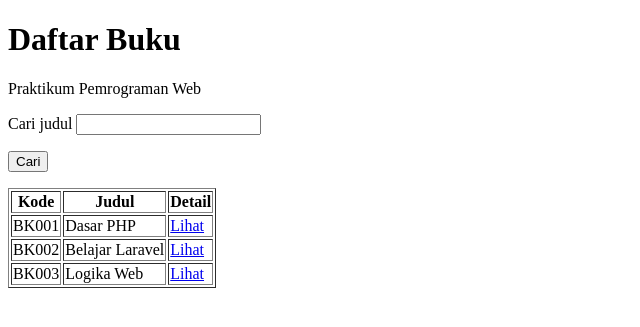
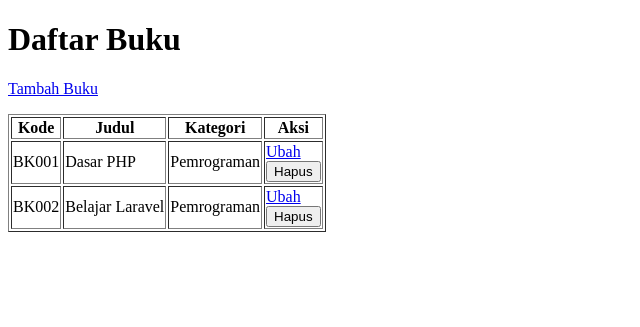
Before and after one commit to Arif-2208/praktikum-web-modul9-2401020106, a Laravel app: page /buku in a window 1280 px wide. Shown: the top 327 px of the page, without its empty margins (0-640 px from the left). Run offline with Laravel 12, Linux system fonts and the light colour scheme; data comes from the database, SQL or seed files in the repository.

Commit message:
Modul 10: Migration, Eloquent, dan CRUD Buku

```diff
--- a/app/Http/Controllers/BukuController.php
+++ b/app/Http/Controllers/BukuController.php
@@ -2,27 +2,55 @@
 namespace App\Http\Controllers;
 
 use App\Models\Buku;
+use App\Models\Kategori;
 use Illuminate\Http\Request;
 use Illuminate\View\View;
+use Illuminate\Http\RedirectResponse;
+use Illuminate\Validation\Rule;
 
 class BukuController extends Controller
 {
-    public function index(Request $request): View
+    public function index(): View
     {
-        $cari = trim((string) $request->query('cari', ''));
-        $buku = array_values(array_filter(Buku::contoh(),
-            fn ($item) => $cari === '' || stripos($item['judul'], $cari) !== false
-        ));
-        return view('buku.index', compact('buku', 'cari'));
+        return view('buku.index', [
+            'bukus' => Buku::with('kategori')->orderBy('id')->get()
+        ]);
     }
-
-    public function show(string $kode): View
+    public function create(): View
     {
-        foreach (Buku::contoh() as $item) {
-            if ($item['kode'] === $kode) {
-                return view('buku.show', ['buku' => $item]);
-            }
-        }
-        abort(404);
+        return view('buku.form', [
+            'buku' => new Buku(), 'kategoris' => Kategori::orderBy('nama')->get()
+        ]);
+    }
+    public function store(Request $request): RedirectResponse
+    {
+        $data = $request->validate([
+            'kode' => ['required','max:10','unique:bukus,kode'],
+            'judul' => ['required','max:255'],
+            'kategori_id' => ['required','exists:kategoris,id'],
+        ]);
+        Buku::create($data);
+        return redirect()->route('buku.index')->with('status','Buku ditambahkan.');
+    }
+    public function edit(Buku $buku): View
+    {
+        return view('buku.form', [
+            'buku' => $buku, 'kategoris' => Kategori::orderBy('nama')->get()
+        ]);
+    }
+    public function update(Request $request, Buku $buku): RedirectResponse
+    {
+        $data = $request->validate([
+            'kode' => ['required','max:10',Rule::unique('bukus','kode')->ignore($buku->id)],
+            'judul' => ['required','max:255'],
+            'kategori_id' => ['required','exists:kategoris,id'],
+        ]);
+        $buku->update($data);
+        return redirect()->route('buku.index')->with('status','Buku diperbarui.');
+    }
+    public function destroy(Buku $buku): RedirectResponse
+    {
+        $buku->delete();
+        return redirect()->route('buku.index')->with('status','Buku dihapus.');
     }
 }
--- a/app/Models/Buku.php
+++ b/app/Models/Buku.php
@@ -2,15 +2,14 @@
 namespace App\Models;
 
 use Illuminate\Database\Eloquent\Model;
+use Illuminate\Database\Eloquent\Relations\BelongsTo;
 
 class Buku extends Model
 {
-    public static function contoh(): array
+    protected $fillable = ['kode', 'judul', 'kategori_id'];
+
+    public function kategori(): BelongsTo
     {
-        return [
-            ['kode' => 'BK001', 'judul' => 'Dasar PHP'],
-            ['kode' => 'BK002', 'judul' => 'Belajar Laravel'],
-            ['kode' => 'BK003', 'judul' => 'Logika Web'],
-        ];
+        return $this->belongsTo(Kategori::class);
     }
 }
--- /dev/null
+++ b/app/Models/Kategori.php
@@ -0,0 +1,15 @@
+<?php
+namespace App\Models;
+
+use Illuminate\Database\Eloquent\Model;
+use Illuminate\Database\Eloquent\Relations\HasMany;
+
+class Kategori extends Model
+{
+    protected $fillable = ['nama'];
+
+    public function bukus(): HasMany
+    {
+        return $this->hasMany(Buku::class);
+    }
+}
--- a/resources/views/buku/index.blade.php
+++ b/resources/views/buku/index.blade.php
@@ -1,20 +1,16 @@
 <!DOCTYPE html>
-<html lang="id">
-<head><meta charset="utf-8"><title>Daftar Buku</title></head>
+<html lang="id"><head><meta charset="utf-8"><title>Daftar Buku</title></head>
 <body>
-    <h1>Daftar Buku</h1>
-    <p>Praktikum Pemrograman Web</p>
-    <form method="GET" action="{{ url('/buku') }}">
-        <p>Cari judul <input name="cari" value="{{ $cari }}"></p>
-        <p><button type="submit">Cari</button></p>
-    </form>
-    <table border="1">
-        <tr><th>Kode</th><th>Judul</th><th>Detail</th></tr>
-        @foreach ($buku as $item)
-            <tr><td>{{ $item['kode'] }}</td><td>{{ $item['judul'] }}</td>
-            <td><a href="{{ url('/buku/'.$item['kode']) }}">Lihat</a></td></tr>
-        @endforeach
-    </table>
-    @if (count($buku) === 0) <p>Data buku tidak ditemukan.</p> @endif
-</body>
-</html>
+<h1>Daftar Buku</h1>
+<p><a href="{{ route('buku.create') }}">Tambah Buku</a></p>
+@if (session('status')) <p>{{ session('status') }}</p> @endif
+<table border="1"><tr><th>Kode</th><th>Judul</th><th>Kategori</th><th>Aksi</th></tr>
+@foreach ($bukus as $buku)
+<tr><td>{{ $buku->kode }}</td><td>{{ $buku->judul }}</td>
+<td>{{ $buku->kategori->nama }}</td><td>
+<a href="{{ route('buku.edit', $buku) }}">Ubah</a>
+<form action="{{ route('buku.destroy', $buku) }}" method="POST">
+@csrf @method('DELETE') <button type="submit">Hapus</button>
+</form></td></tr>
+@endforeach
+</table></body></html>
--- a/routes/web.php
+++ b/routes/web.php
@@ -1,12 +1,4 @@
 <?php
-
 use Illuminate\Support\Facades\Route;
-
-Route::get('/', function () {
-    return view('welcome');
-
-});
 use App\Http\Controllers\BukuController;
-
-Route::get('/buku', [BukuController::class, 'index']);
-Route::get('/buku/{kode}', [BukuController::class, 'show']);
+Route::resource('buku', BukuController::class)->except('show');
```
Also changed, not shown: database/seeders/BukuSeeder.php (added, +23 -0 lines), database/seeders/DatabaseSeeder.php (+1 -7 lines), database/seeders/KategoriSeeder.php (added, +19 -0 lines), resources/views/buku/form.blade.php (added, +16 -0 lines), tests/Feature/BukuCrudTest.php (added, +142 -0 lines), database/migrations/2026_11_23_115815_create_kategoris_table.php (added), database/migrations/2026_11_23_115819_create_bukus_table.php (added).
